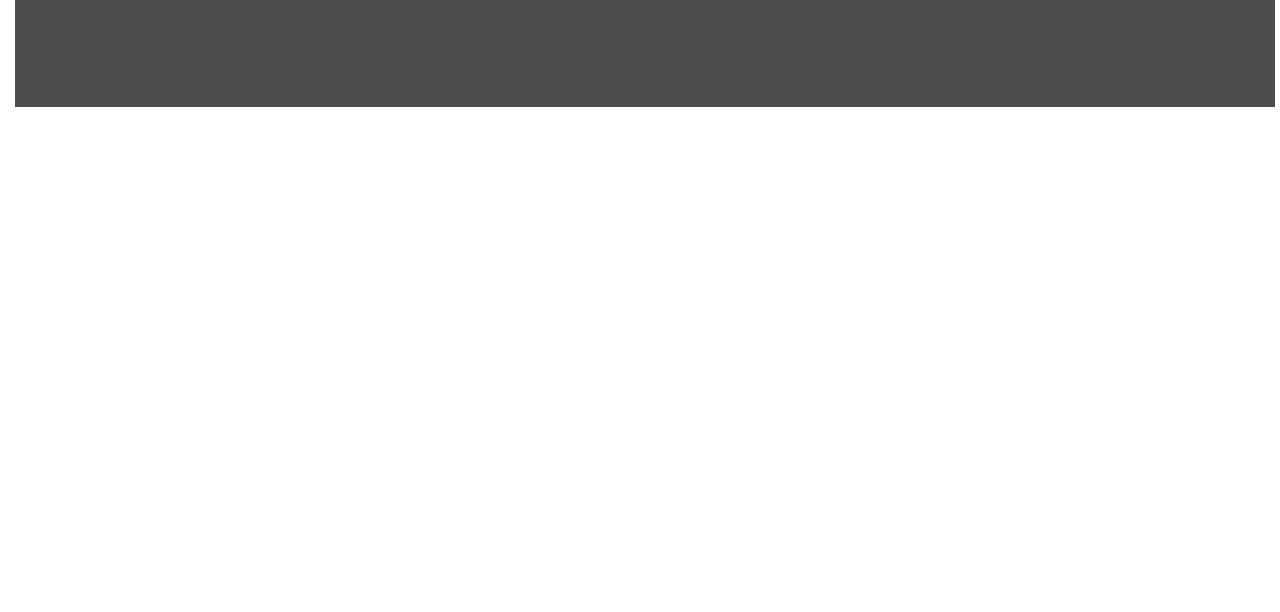
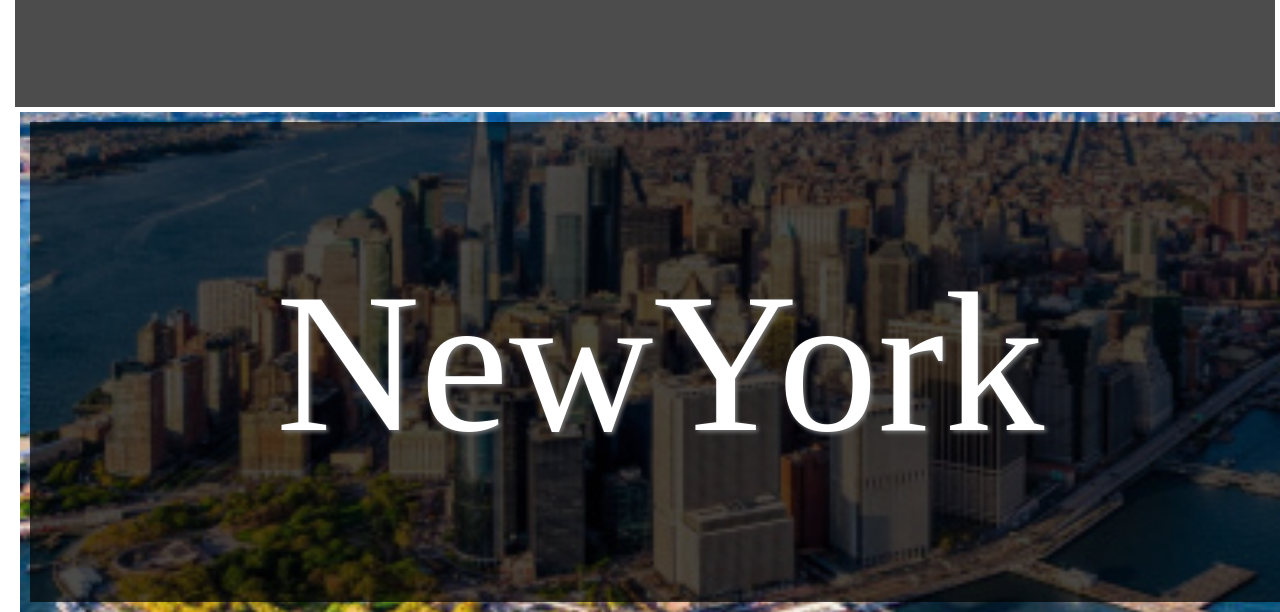
Before and after one commit to Nino-Chimento/htmlcss-airbnb, a plain HTML site: page index.html in a window 1280 px wide. Shown: the part 893-1505 px from the top of the page. Before the commit the page ends 1015 px from the top, so only its background shows below. Drawn offline with Linux system fonts and the light colour scheme.

Commit message:
impostazioni 3 pagine

```diff
--- a/css/style.css
+++ b/css/style.css
@@ -14,8 +14,13 @@
   padding: 10px;
   margin: 5px;
 }
+
 .tokyo {
   background-image: url(../img/Centro-di-tokyo-cosa-fare-e-vedere-0.jpg);
+}
+.newyork{
+  background-image: url(../img/i-parchi-di-new-york_fotor_fotor-min-1.jpg);
+  background-size: cover;
 }
 .opacity {
   width: 100%;
--- a/index.html
+++ b/index.html
@@ -20,22 +20,15 @@
             <p>Tokyo</p>
         </div>
       </div>
+      <div class="city newyork">
+        <div class="opacity">
+          <div class="name">
+            <p>NewYork</p>
+          </div>
+        </div>
+    </div>
 
 
-    </div>
-    <!-- <div class="city">
-      <div class="opacity">
-        <div class="name">
-          <p>Palermo</p>
-        </div>
-      </div>
-    </div>
-    <div class="city tokyo">
-      <div class="opacity">
-        <div class="name">
-          <p>Tokyo</p>
-      </div>
-    </div> -->
 
 
 
```
